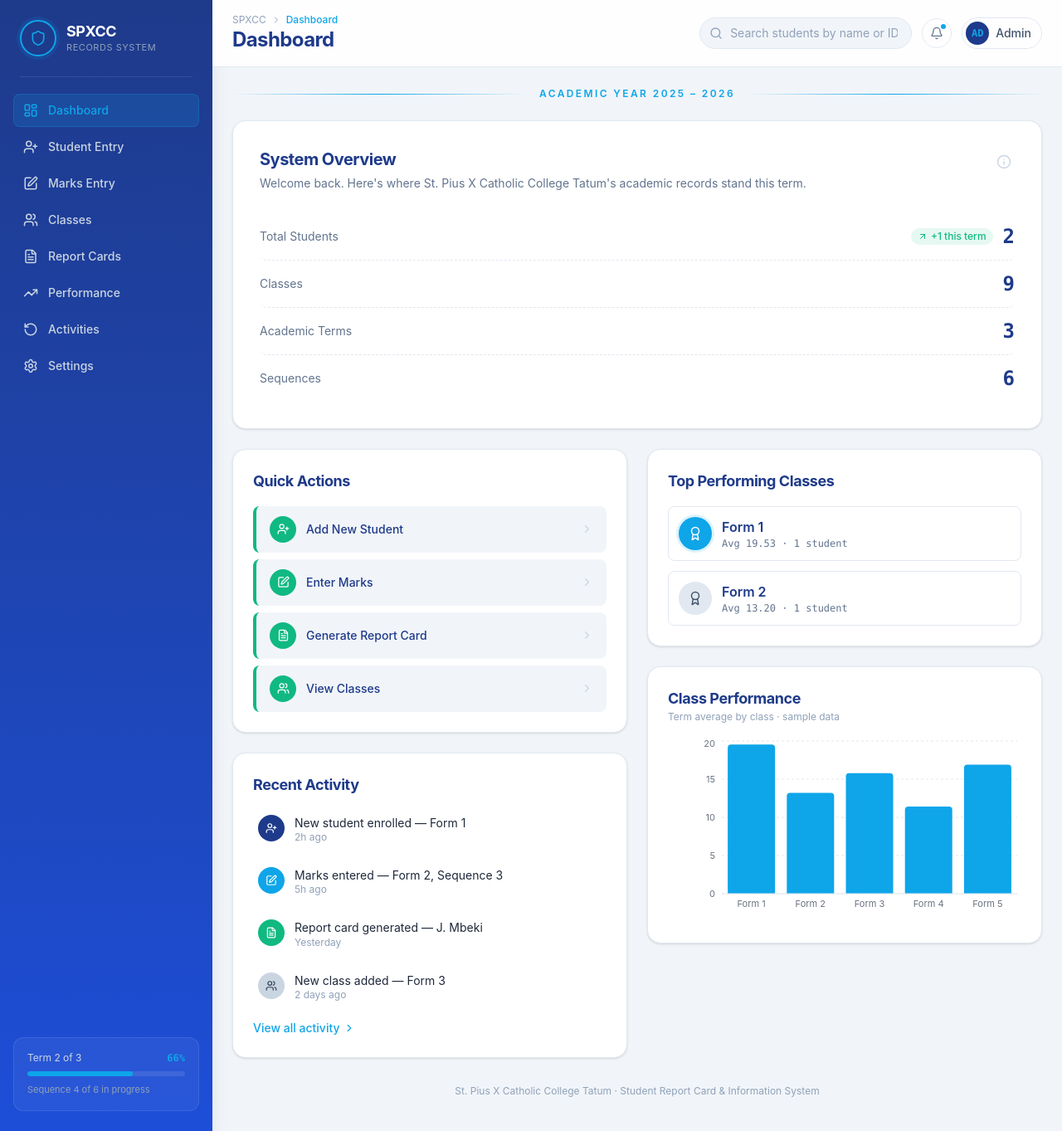
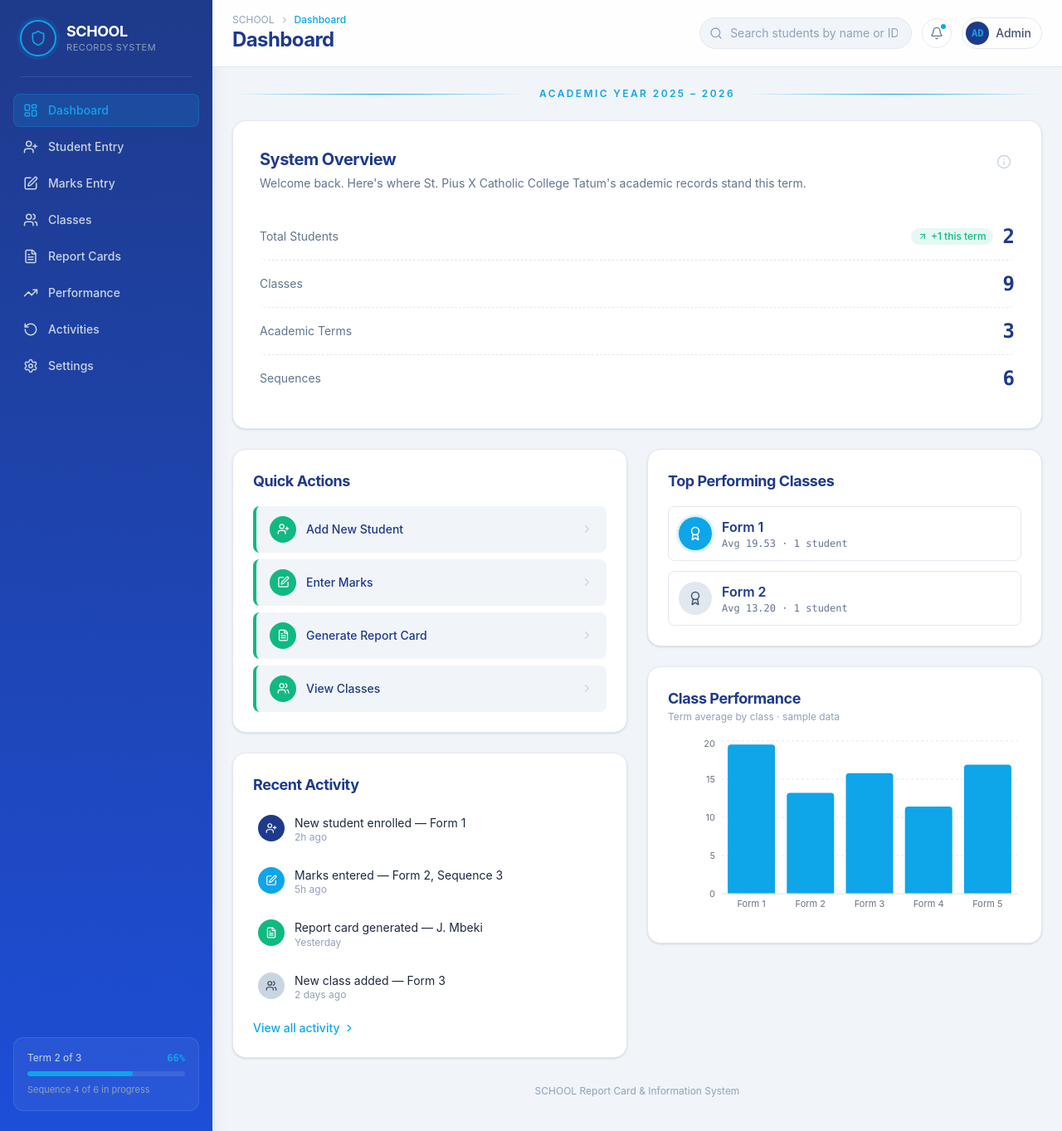
Before and after one commit to Baye-Brian1/Report-Card, a React (Vite) app: page / in a window 1280 px wide. Shown: the whole page at 83% size. Built offline with nearby package versions, Linux system fonts and the light colour scheme.

Commit message:
few changes

```diff
--- a/src/components/Layout.jsx
+++ b/src/components/Layout.jsx
@@ -58,7 +58,9 @@ export default function Layout() {
   const location = useLocation();
   const current =
     navItems.find((n) =>
-      n.path === "/" ? location.pathname === "/" : location.pathname.startsWith(n.path)
+      n.path === "/"
+        ? location.pathname === "/"
+        : location.pathname.startsWith(n.path),
     )?.label || "Dashboard";
 
   return (
@@ -72,7 +74,7 @@ export default function Layout() {
             </div>
             <div>
               <div className="text-lg font-bold leading-tight tracking-tight text-white">
-                SPXCC
+                SCHOOL
               </div>
               <div className="text-[11px] uppercase tracking-wider text-slate-400">
                 Records System
@@ -90,7 +92,9 @@ export default function Layout() {
           <div className="mx-4 mb-6 rounded-xl border border-white/10 bg-white/5 p-4">
             <div className="flex items-center justify-between text-xs text-slate-300">
               <span>Term 2 of 3</span>
-              <span className="font-mono font-semibold text-[#0ea5e9]">66%</span>
+              <span className="font-mono font-semibold text-[#0ea5e9]">
+                66%
+              </span>
             </div>
             <div className="mt-2 h-1.5 w-full overflow-hidden rounded-full bg-white/10">
               <div className="h-full w-2/3 rounded-full bg-[#0ea5e9] transition-all duration-500" />
@@ -112,7 +116,7 @@ export default function Layout() {
           <header className="sticky top-0 z-10 flex flex-col gap-3 border-b border-[#e2e8f0] bg-white/90 px-6 py-4 backdrop-blur sm:flex-row sm:items-center sm:justify-between">
             <div>
               <div className="flex items-center gap-1.5 text-xs text-slate-400">
-                <span>SPXCC</span>
+                <span>SCHOOL</span>
                 <ChevronRight size={12} />
                 <span className="font-medium text-[#0ea5e9]">{current}</span>
               </div>
@@ -157,8 +161,7 @@ export default function Layout() {
           <main className="flex-1 px-6 py-6">
             <Outlet />
             <footer className="mt-8 pb-4 text-center text-xs text-slate-400">
-              St. Pius X Catholic College Tatum · Student Report Card &amp;
-              Information System
+              SCHOOL Report Card &amp; Information System
             </footer>
           </main>
         </div>
```
